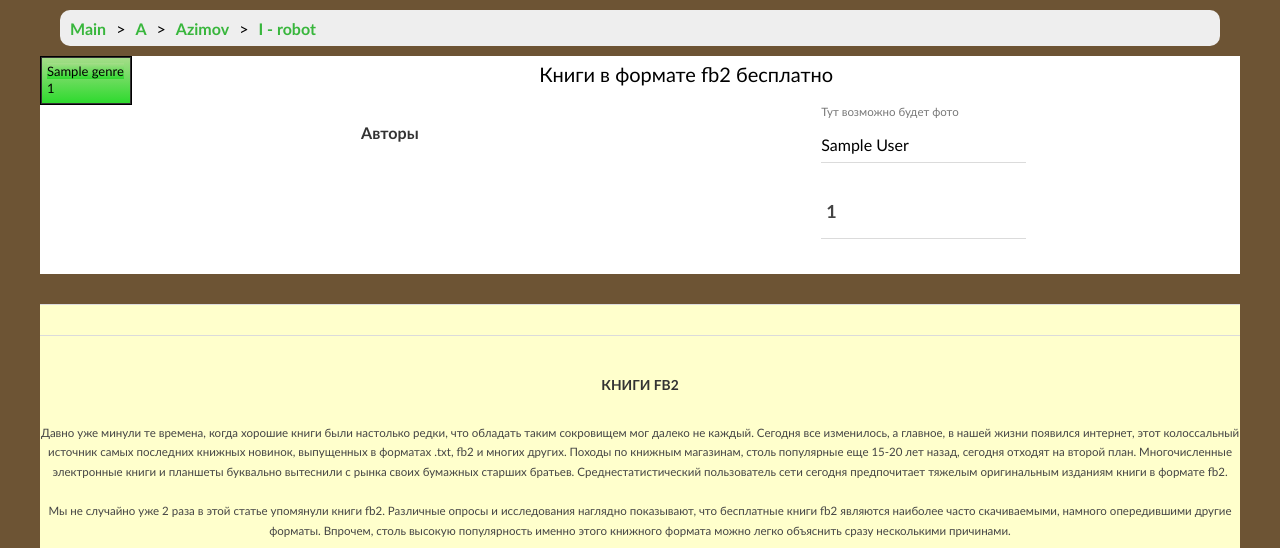
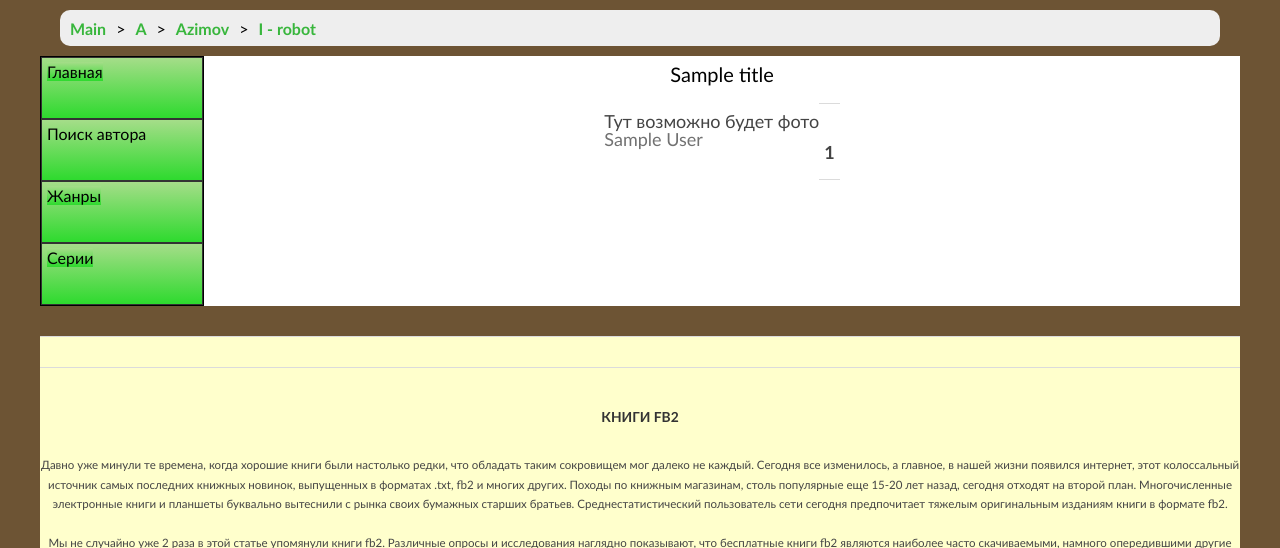
Before and after one commit to fantazey/fb2library, a Django app: template templates/book/authors_letter.html in a window 1280 px wide. Shown: the part 110-658 px from the top of the page. Run offline with Django 3.2, Linux system fonts and the light colour scheme; the template is opened without the code that fills it: most values are stand-ins (such as "Sample title", 1, 10 or a date in 2020).

Commit message:
Rewrited templates, styles, views

```diff
--- a/book/models.py
+++ b/book/models.py
@@ -81,6 +81,9 @@ class Author(models.Model):
     def get_absolute_url_opds(self):
         return "/opds/author/%d/" % self.id
 
+    def get_absolute_url(self):
+        return "/book/author/%d/" % self.id
+
 
 class Translator(Author):
     """ Переводчик """
@@ -115,7 +118,7 @@ class Book(models.Model):
     genre = models.ManyToManyField(Genre, verbose_name=u'Жанры', null=True)
     annotation = models.TextField(u'Описание', null=True, blank=True)
     authors = models.ManyToManyField(Author, verbose_name=u'Авторы',
-                                     related_name='authors')
+                                     related_name='books')
     lang = models.ForeignKey(Language, verbose_name=u'Язык', null=True,
                              related_name=u'book_lang')
     src_lang = models.ForeignKey(Language, verbose_name=u'Язык оригинала',
--- a/book/urls.py
+++ b/book/urls.py
@@ -5,8 +5,11 @@ from views import *
 
 urlpatterns = patterns('/book',
     #url(r'^$', 'book.views.library', name='recent'),
+    url(r'letters/', letters, name="letters"),
+    url(r'genres/', genres, name="genres"),
+    url(r'sequences/', sequences, name="sequences"),
     url(r'authors/(?P<letter>\w)$', author_letter, name='author_letter'),
     url(r'details/(?P<book_id>\d+)$', book_details, name='book_details'),
-    url(r'author/(?P<id>\d+)/books/$', author_books, name='author_books'),
+    url(r'author/(?P<author_id>\d+)/$', author_books, name='author_books'),
     url(r'genre/(?P<id>\d+)/books/$', genre_books, name='genre_books'),
 )
--- a/main/models.py
+++ b/main/models.py
@@ -1,7 +1,2 @@
 # -*- coding: utf-8 -*-
 from django.db import models
-
-
-class Char(models.Model):
-    """ Буква файмилии автора. Для оптимизации навигации """
-    char = models.CharField(u"Буква", max_length=3)
--- a/opds/models.py
+++ b/opds/models.py
@@ -5,6 +5,9 @@ from django.db import models
 class Char(models.Model):
     """ Буква, необходима для вывода в опдс """
     char = models.CharField(u"Буква", max_length=3)
+
+    def get_authors_list_url(self):
+            return "/book/authors/%s" % self.char
 
     def get_absolute_url(self):
         return '/opds/authors/%s' % self.id
--- a/static/css/main.css
+++ b/static/css/main.css
@@ -74,7 +74,7 @@ div.header {
 }
 .left-menu > .m-menu {
     color: #d5d5d5;
-    font-size: 13px;
+    font-size: 16px;
     margin: 0px;
     padding: 0px;
 }
@@ -84,6 +84,8 @@ div.header {
     border: 1px solid #333333;
     color: black;
     background: linear-gradient(to bottom, #a5dd89, #2eda2e);
+    height: 50px;
+    width: 150px;
 }
 .m-menu li a {
     color: #000000;
@@ -125,10 +127,7 @@ div.header {
     justify-content: flex-start;
     align-items: stretch;
     text-align: center;
-    border: 1px solid #fff9d9;
-}
-.card-wrapper > .card-cover{
-
+    border: 2px solid #fff9d9;
 }
 .card-wrapper > .author a {
     color: #888;
@@ -140,7 +139,37 @@ div.header {
     color: #000;
     text-decoration: none;
 }
-
+.char-content {
+    display: flex;
+    flex-flow: row wrap;
+    justify-content: flex-start;
+}
+.char.card-wrapper{
+    margin: 10px;
+}
+.char.card-wrapper .letter {
+    font-size: 40px;
+    border: 2px solid burlywood;
+    padding: 40px;
+}
+.authors-content {
+    display: flex;
+    flex-flow: row wrap;
+    justify-content: flex-start;
+    align-items: flex-start;
+}
+.author.card-wrapper {
+    display: flex;
+    flex-flow: column nowrap;
+    justify-content: flex-start;
+    align-items: stretch;
+}
+.book-content{
+    display: flex;
+    flex-flow: row;
+    justify-content: flex-start;
+    align-items: flex-start;
+}
 .footer {
     background-color: #ffffcc;
     text-align: center;
--- a/templates/book/authors_letter.html
+++ b/templates/book/authors_letter.html
@@ -1,17 +1,19 @@
-{% extends "main/index.html" %}
+{% extends "book/letters.html" %}
+{% block content-title %}
+    {{ title }}
+{% endblock %}
 {% block content %}
-<h1>Авторы</h1>
-<div id='book-content'>
+<div class='authors-content'>
     {% for author in authors %}
-        <div class="post">
-            <div style="display:inline;">
+        <div class="card-wrapper author">
+            <div class="author-photo">
                 Тут возможно будет фото
             </div>
-            <div class="btitle">
-                <a href="/book/author/{{ author.id }}/books/" title="{{ author.title }}">
+            <a href="{{ author.get_absolute_url }}" title="{{ author.title }}">
+                <div class="author-link">
                     {{ author }}
-                </a>
-            </div>
+                </div>
+            </a>
         </div>
     {% endfor %}
     <div class="navigation">
--- /dev/null
+++ b/templates/book/letters.html
@@ -0,0 +1,21 @@
+{% extends "main/index.html" %}
+{% block nav-home %}<a href="{% url 'index' %}">Главная</a>{% endblock %}
+{% block nav-authors %}<strong>Поиск автора</strong>{% endblock %}
+{% block nav-genres %}<a href="{% url 'genres' %}">Жанры</a>{% endblock %}
+{% block nav-sequences %}<a href="{% url 'sequences' %}">Серии</a>{% endblock %}
+{% block content-title %}
+    {{ title }}
+{% endblock %}
+{% block content %}
+<div class='char-content'>
+    {% for char in letters %}
+        <div class="char card-wrapper">
+            <a href="{{ char.get_authors_list_url }}">
+                <div class="letter">
+                    {{ char.char }}
+                </div>
+            </a>
+        </div>
+    {% endfor %}
+</div>
+{% endblock %}
--- a/templates/main/index.html
+++ b/templates/main/index.html
@@ -41,17 +41,16 @@
             <div class="main-container">
                 <div class="left-menu">
                     <ul class="m-menu">
-                        {% for genre in genres %}
-                            {% if genre.name %}
-                                <li><a href="/book/genre/{{ genre.id }}/books">{{ genre.name }}</a> {{ genre.count }}</li>
-                            {% endif %}
-                        {% endfor %}
+                        <li class="menu-item">{% block nav-home %}<strong>Главная</strong>{% endblock %}</li>
+                        <li class="menu-item">{% block nav-authors %}<a href="{% url 'letters' %}">Поиск автора</a>{% endblock %}</li>
+                        <li class="menu-item">{% block nav-genres %}<a href="{% url 'genres' %}">Жанры</a>{% endblock %}</li>
+                        <li class="menu-item">{% block nav-sequences %}<a href="{% url 'sequences' %}">Серии</a>{% endblock %}</li>
                     </ul>
                 </div>
                 <div class="container">
                     <div class="content-title">
                         {% block content-title %}
-                            <span>Книги в формате fb2 бесплатно</span>
+                            <span>Последние добавленные книги</span>
                         {% endblock %}
                     </div>
                     <div class="content">
```
Also changed, not shown: book/views.py (+83 -38 lines), main/management/commands/load_author_chars.py (+6 -5 lines), templates/book/author_books.html (added, +60 -0 lines), templates/book/books_list.html (deleted, +0 -65 lines), main/migrations/0002_delete_char.py (added).
